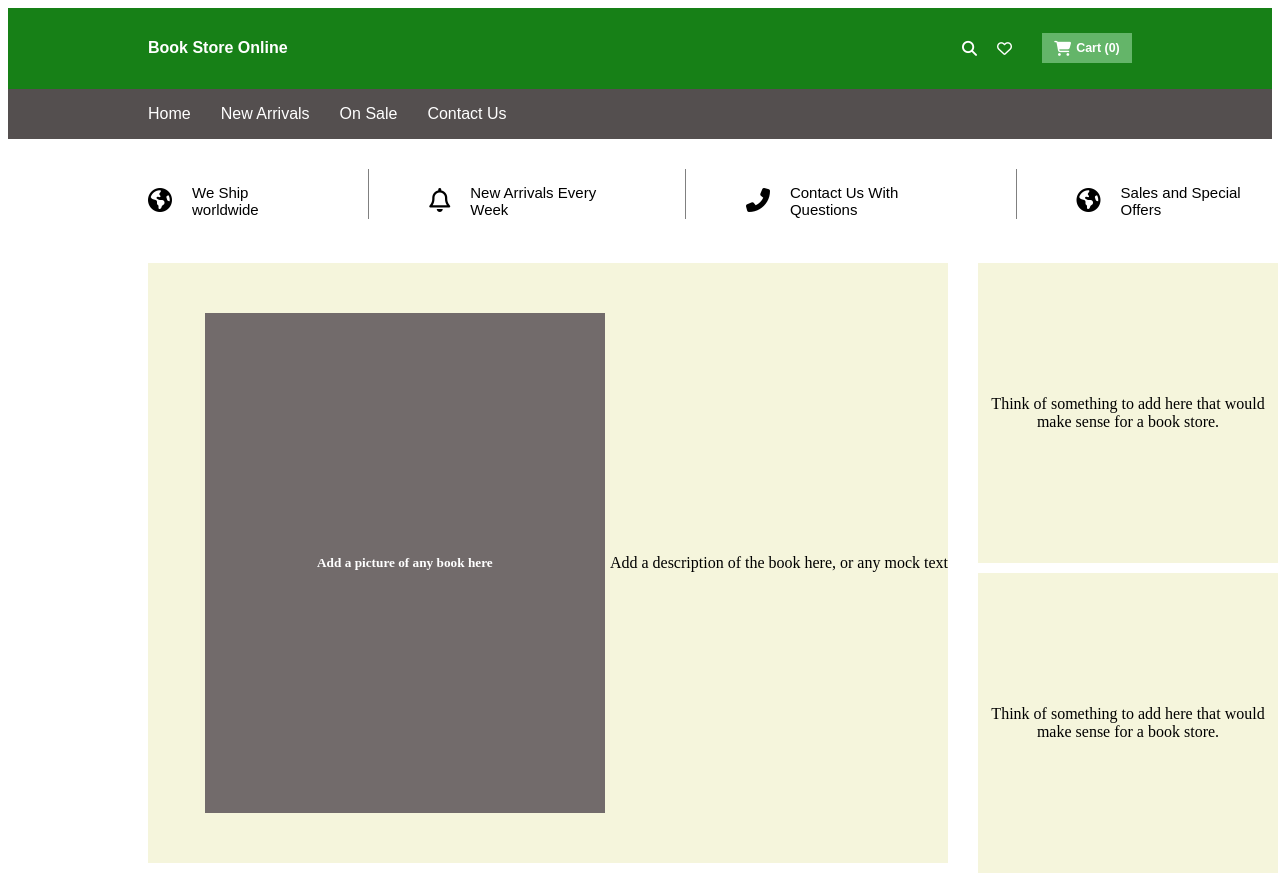
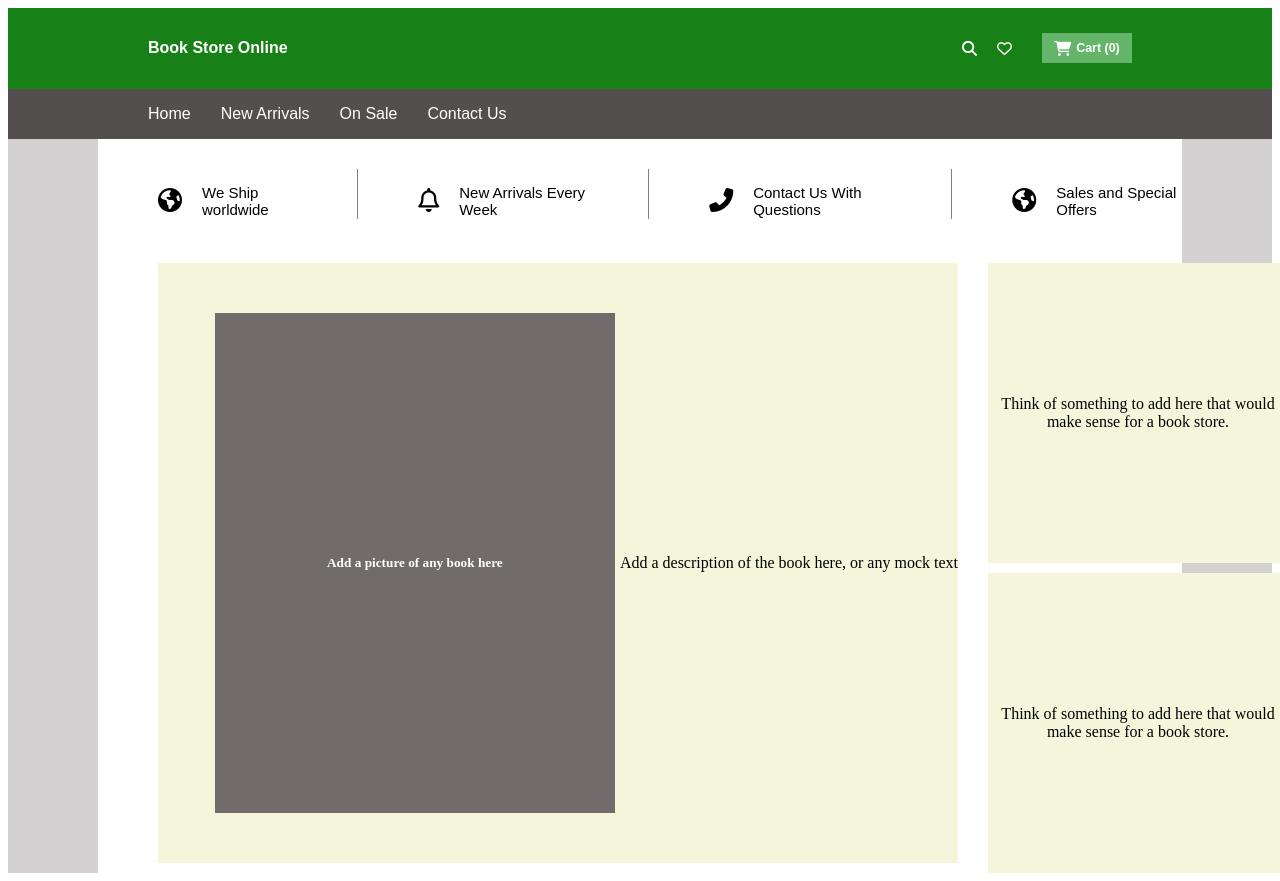
Before and after one commit to awrongcloud/bookstore_online, a plain HTML site: page index.html in a window 1280 px wide. Drawn offline with Linux system fonts and the light colour scheme.

Commit message:
added gray border

```diff
--- a/styles.css
+++ b/styles.css
@@ -1,7 +1,7 @@
 body{
     display: flex;
     flex-direction: column;
-    background-color: white;
+    background-color: rgb(255, 255, 255);
 }
 
 .title-container {
@@ -66,10 +66,12 @@ body{
     display: flex;
     justify-content:flex-start;
     align-items: flex-start;
-    padding-left: 140px;
+    padding-left: 60px;
     padding-top: 30px;
     gap: 60px;
     padding-bottom: 30px;
+    border-left: 90px solid rgb(211, 209, 209);
+    border-right: 90px solid rgb(211, 209, 209);
 
 }
 
@@ -91,7 +93,7 @@ body{
 }
 
 .left_container{
-    padding-left: 140px;
+    padding-left: 60px;
 }
 
 .left_box{
@@ -122,6 +124,8 @@ body{
 .middle_container{
     display: flex;
     gap: 30px;
+    border-left: 90px solid rgb(211, 209, 209);
+    border-right: 90px solid rgb(211, 209, 209);
 }
 
 .box_1{
```
